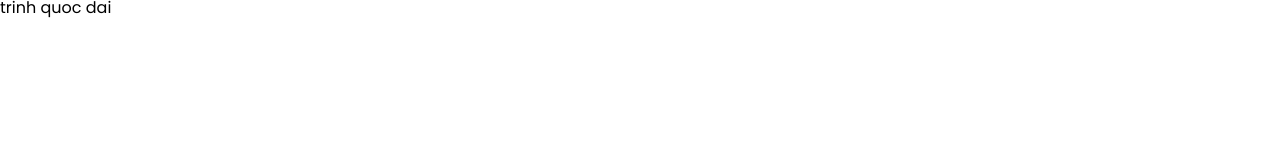
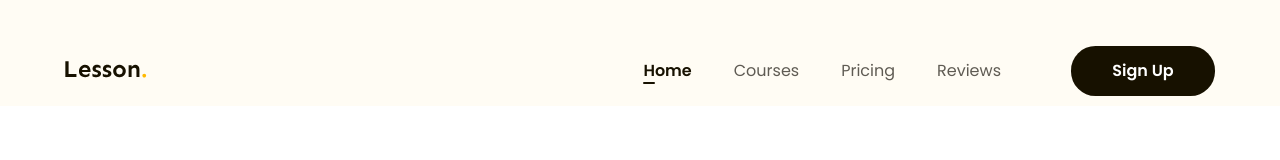
Before and after one commit to TRINH-QUOC-DAI/F8-project-02, a plain HTML site: page index.html in a window 1280 px wide. Shown: the top 160 px of the page. Drawn offline with Linux system fonts and the light colour scheme.

Commit message:
commit header of project

```diff
--- a/assets/css/styles.css
+++ b/assets/css/styles.css
@@ -1,5 +1,10 @@
 * {
     box-sizing: border-box;
+}
+
+html,
+body {
+    scroll-behavior: smooth;
 }
 
 html {
@@ -8,5 +13,96 @@ html {
 
 body {
     font-size: 1.6rem;
+    font-weight: 400;
     font-family: "Poppins", sans-serif;
 }
+
+/* =====common */
+.content {
+    width: 1170px;
+    max-width: calc(100% - 48px);
+    /* max-width có tác dụng khi thu nhỏ chiều ngang
+     của màn hình thì không xuất hiện croll ngang và
+     2 lề mỗi lề 22px */
+    margin-left: auto;
+    margin-right: auto;
+}
+
+a {
+    text-decoration: none;
+}
+
+.btn {
+    min-width: 118px;
+    min-height: 50px;
+    border-radius: 24.5px;
+    background: #171100;
+}
+
+/* ==========HEADER */
+.header {
+    position: sticky;
+    top: -36px;
+    padding-top: 36px;
+    background: #fffcf4;
+}
+
+.header .body {
+    display: flex;
+    align-items: center;
+    padding: 10px;
+}
+
+.header nav {
+    margin-left: auto;
+}
+
+.header nav ul {
+    display: flex;
+}
+
+.header nav a {
+    color: #5f5b53;
+    padding: 8px;
+    margin: 13px;
+}
+
+.header nav a:hover {
+    color: #171100;
+    font-weight: 600;
+}
+
+nav li.active a {
+    position: relative;
+    font-weight: 600;
+    color: #171100;
+}
+
+nav li.active a:after {
+    /* mặc định lớp giả :after :before có thuộc tính
+    display: block;  */
+    position: absolute;
+    left: 8px;
+    bottom: 6px;
+    content: " ";
+    width: 12px;
+    height: 2px;
+    border-radius: 1px;
+    background: #171100;
+}
+
+.header .body .actions {
+    margin-left: 49px;
+}
+
+.header .body .actions .sign-up_btn {
+    display: flex;
+    justify-content: center;
+    align-items: center;
+    width: 144px;
+    padding: 10px;
+    font-weight: 600;
+    font-size: 1.6;
+    line-height: 1.75;
+    color: #fff;
+}
--- a/index.html
+++ b/index.html
@@ -12,7 +12,39 @@
         <!-- link font  -->
         <link rel="stylesheet" href="./assets/fonts/stylesheet.css" />
     </head>
-    <body>
-        <h1>trinh quoc dai</h1>
+    <body style="height: 10000px">
+        <!-- ==========HEADER -->
+        <header class="header">
+            <div class="content">
+                <div class="body">
+                    <!-- ----logo -->
+                    <a href="#!">
+                        <img src="./assets/img/Lesson..svg" alt="Lesson." class="header-logo" />
+                    </a>
+                    <!-- ----navigation -->
+                    <nav>
+                        <ul>
+                            <li class="active">
+                                <a href="#!">Home</a>
+                            </li>
+                            <li>
+                                <a href="#!">Courses</a>
+                            </li>
+                            <li>
+                                <a href="#!">Pricing</a>
+                            </li>
+                            <li>
+                                <a href="#!">Reviews</a>
+                            </li>
+                        </ul>
+                    </nav>
+                    <!-- ----actions -->
+                    <div class="actions">
+                        <a href="#!" class="btn sign-up_btn">Sign Up</a>
+                    </div>
+                </div>
+            </div>
+        </header>
+        <!-- ==========HERO -->
     </body>
 </html>
```
Also changed, not shown: assets/img/Lesson..svg (added).
